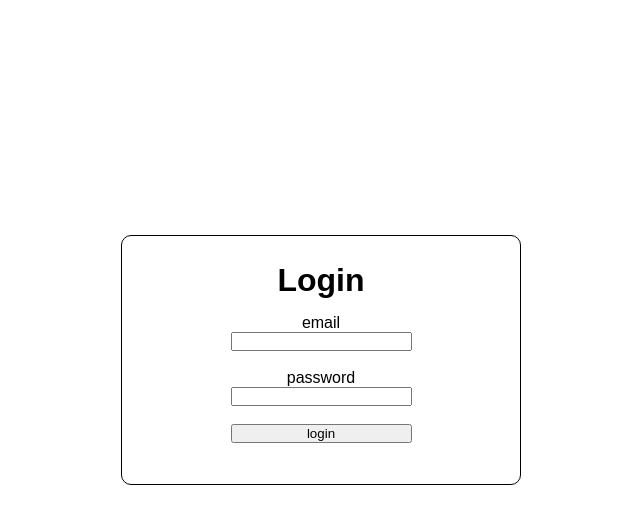
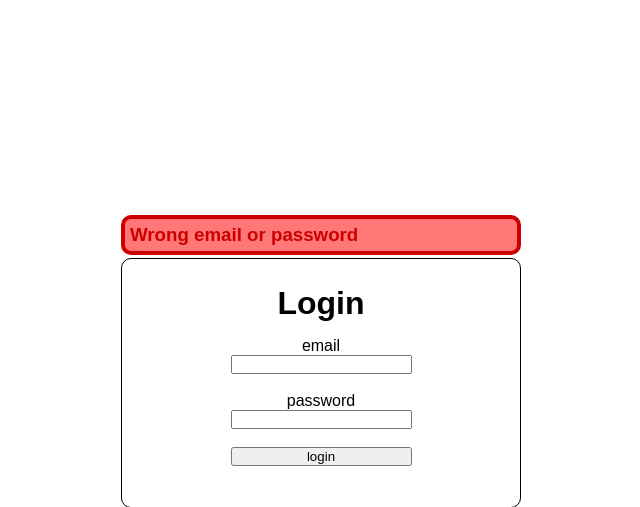
Before and after one commit to JuliusDeBoer/ws-scrum, a PHP site: page / in a window 1280 px wide. Shown: the top 507 px of the page, without its empty margins (319-959 px from the left). Run offline with PHP 8.4, Linux system fonts and the light colour scheme.

Commit message:
index update

```diff
--- a/public/index.php
+++ b/public/index.php
@@ -1,5 +1,10 @@
 <?php
 session_start();
+
+  $error = "error";
+
+
+
 ?>
 <!DOCTYPE html>
 <html>
@@ -12,12 +17,12 @@ session_start();
 </head>
 <body>
   <div class="container">
-  <?php if (isset($error)): ?>
+  <?php if (isset($error)){ ?>
         <div class="error">
-			<h2>Error</h2>
-			<h3>Wrong email or password</h3>
+		<?php
+			echo "<h3>Wrong email or password</h3>";} ?>
 		</div>
-        <?php endif; ?>
+
     <div class="content">
       <h1>Login</h1>
       <div class="login">
--- a/public/style.css
+++ b/public/style.css
@@ -43,6 +43,7 @@ form
 
 .error
 {
+    height: auto;
     text-align: center;
     background-color: #f77;
     color: #c00;
@@ -51,7 +52,7 @@ form
     padding: 5px;
     margin: 3px;
     border-radius: 10px;
-    display: none;
+    display: flex;
 }
 
 .show
```
